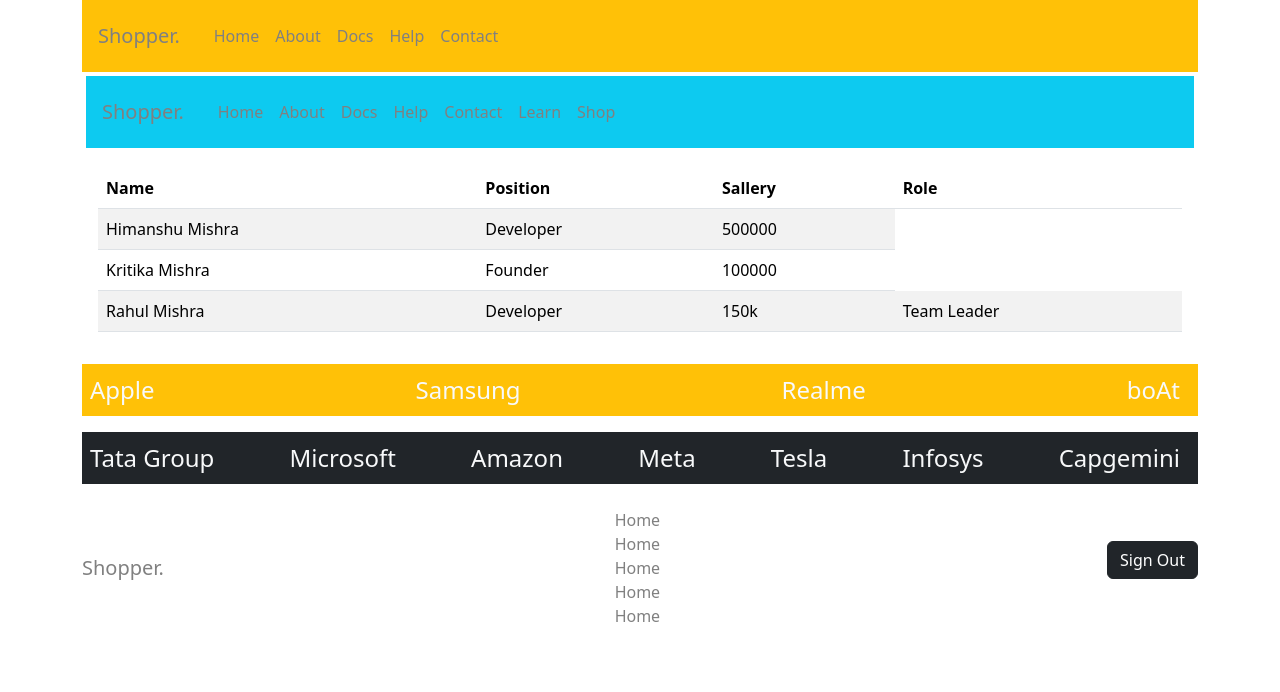
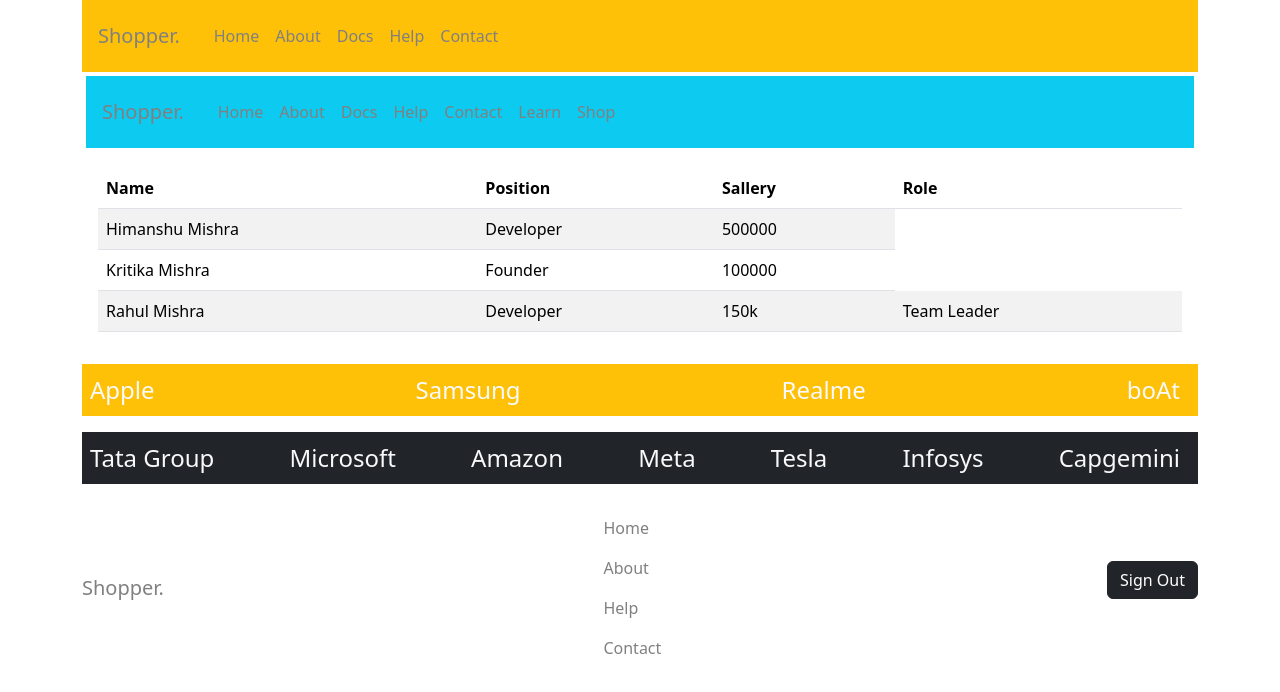
Before and after one commit to Himanshu12866/UI-react, a React (Vite) app in the folder learnreact/: page / in a window 1280 px wide. Both pictures are taken after a click on the button "Sign In". Shown: the top 692 px of the page. Built offline with nearby package versions, Linux system fonts and the light colour scheme.

Commit message:
"Updated Uncontrolled component: refactored navbar, added list items, and reformatted code"

```diff
--- a/learnreact/src/component/conditional-components/uncontrolled.jsx
+++ b/learnreact/src/component/conditional-components/uncontrolled.jsx
@@ -3,15 +3,15 @@ import { useState } from "react";
 
 export default function Uncontrolled() {
     const [sigIn, seSignOut] = useState(false);
-    function handleSignIn(){
+    function handleSignIn() {
         seSignOut(true);
     }
-    function handleSignOut(){
+    function handleSignOut() {
         seSignOut(false)
     }
 
     return (
-        <div>
+        <div className="navlist">
             <nav className="navbar">
                 <a className="navbar-brand">Shopper.</a>
 
@@ -19,11 +19,18 @@ export default function Uncontrolled() {
                     (sigIn === true) ?
 
                         <ol className="navbar-nav">
-                              <span>Home</span>
-                              <span>Home</span>
-                              <span>Home</span>
-                              <span>Home</span>
-                              <span>Home</span>
+                            <li className="nav-item">
+                                <a className="nav-link">Home</a>
+                            </li>
+                            <li className="nav-item">
+                                <a className="nav-link">About</a>
+                            </li>
+                            <li className="nav-item">
+                                <a className="nav-link">Help</a>
+                            </li>
+                            <li className="nav-item">
+                                <a className="nav-link">Contact</a>
+                            </li>
                         </ol>
                         :
                         <div></div>
```
Lines whose indentation alone changed are shown as unchanged.
